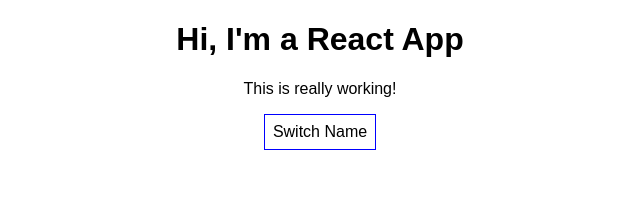
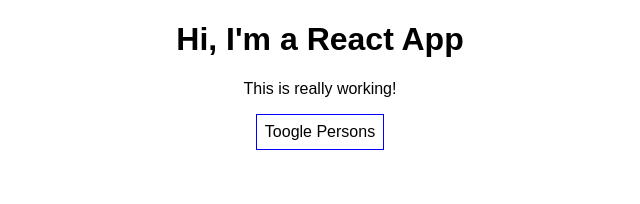
Before and after one commit to PedroMadabula/learning-reactjs, a React (Create React App) app in the folder react-complete-guide/: page / in a window 1280 px wide. Shown: the top 204 px of the page, without its empty margins (320-960 px from the left). Built offline with nearby package versions, Linux system fonts and the light colour scheme.

Commit message:
Conditional Lists Dynamic

```diff
--- a/react-complete-guide/src/App.js
+++ b/react-complete-guide/src/App.js
@@ -1,43 +1,50 @@
-import React, { useState } from 'react';
+import React, { Component } from 'react';
 import logo from './logo.svg';
 import './App.css';
 import Person from './Person/Person';
 
-const app = props => {
-    const [personsState, setPersonsState] = useState({
-      persons: [
-        { name: 'Max', age: 28},
-        { name: 'Manu', age: 29},
-        { name: 'Stephanie', age: 26}
-      ],
-      otherState: 'Some other value',
-      showPersons: false
-    });
+class App extends Component {
+  state = {
+    persons: [
+      { id: 'asa1', name: 'Max', age: 28 },
+      { id: 'asa2', name: 'Manu', age: 29 },
+      { id: 'asa3', name: 'Stephanie', age: 26 }
+    ],
+    otherState: 'Some other value',
+    showPersons: false
+  };
 
-    console.log(personsState);
+  nameChangedHandler = (event, id) => {
+    const personIndex = this.state.persons.findIndex(p => {
+      return p.id === id;
+    }); //find a certain element in the array
 
-    const switchNameHandler = (newName) => {
-      console.log('Was clicked');
-      // personsState.persons[0].name = 'Pedro';
-      setPersonsState({
-        persons: [
-          { name: newName, age: 28},
-          { name: 'Manu', age: 29},
-          { name: 'Frederico', age: 29}
-       ]
-     });
-    };
-
-    const nameChangedHandler = (event) => {
-      setPersonsState({
-        persons: [
-          { name: 'Pedro', age: 28},
-          { name: event.target.value, age: 29},
-          { name: "Fred", age: 29}
-        ]
-      })
+    const person = {
+      ...this.state.persons[personIndex]
     }
 
+    person.name = event.target.value;
+
+    const persons = [...this.state.persons];
+    persons[personIndex] = person;
+
+    this.setState({
+      persons: persons
+    })
+  }
+
+  deletePersonHandler = (personIndex) => {
+    const persons = this.state.persons.slice();
+    persons.splice(personIndex,1)//removes one element from array
+    this.setState({persons:persons});
+  }
+
+  tooglePersonsHandler = () => {
+    const doesShow = this.state.showPersons;
+    this.setState({ showPersons: !doesShow });
+  }
+
+  render() {
     const style = {
       backgroundColor: 'white',
       font: 'inherit',
@@ -46,27 +53,20 @@
       cursor: 'pointer'
     };
 
-    const tooglePersonsHandler = () => {
-      const doesShow = personsState.showPersons;
-      setPersonsState({showPersons: !doesShow});
-    }
-
     let persons = null;
 
-    if (personsState.showPersons) {
+    //maping an array
+    if (this.state.showPersons) {
       persons = (
-        <div >
-            <Person
-              name={personsState.persons[0].name}
-              age={personsState.persons[0].age}/>
-            <Person
-              name={personsState.persons[1].name}
-              age={personsState.persons[1].age}
-              click = {switchNameHandler.bind(this, 'Pedrocas')}
-              changed={nameChangedHandler}> I'm gonna be a great Full Stack Dev by the end of this Year</Person>
-            <Person
-              name={personsState.persons[2].name}
-              age={personsState.persons[2].age}/>
+        <div>
+          {this.state.persons.map((person, index) => {
+            return <Person
+              click={() => this.deletePersonHandler(index)}
+              name={person.name}
+              age={person.age}
+              key={person.id}
+              changed={(event) => this.nameChangedHandler(event, person.id)}/>
+          })}
         </div>
       );
     }
@@ -77,11 +77,11 @@
         <p>This is really working!</p>
         <button
           style={style}
-          onClick={tooglePersonsHandler}>Switch Name</button>
+          onClick={this.tooglePersonsHandler}>Toogle Persons</button>
         {persons}
       </div>
     );
-    // return React.createElement('div',{className: 'App'},React.createElement('h1',null,'It works now!'));
+  }  // return React.createElement('div',{className: 'App'},React.createElement('h1',null,'It works now!'));
 }
 
-export default app;
+export default App;
```
